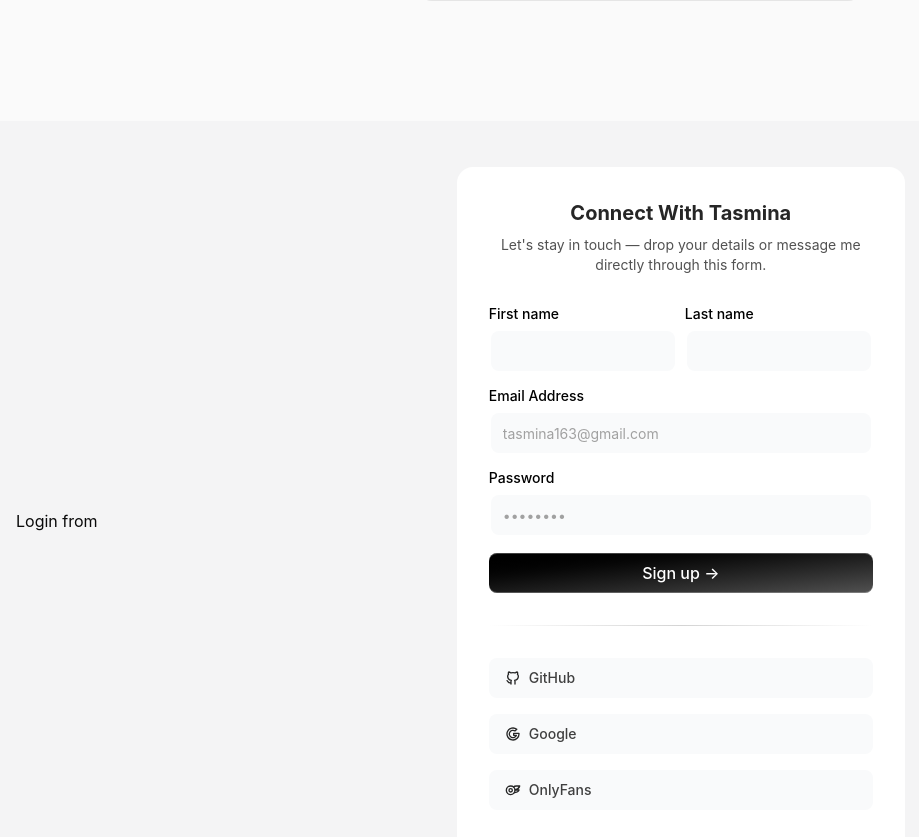
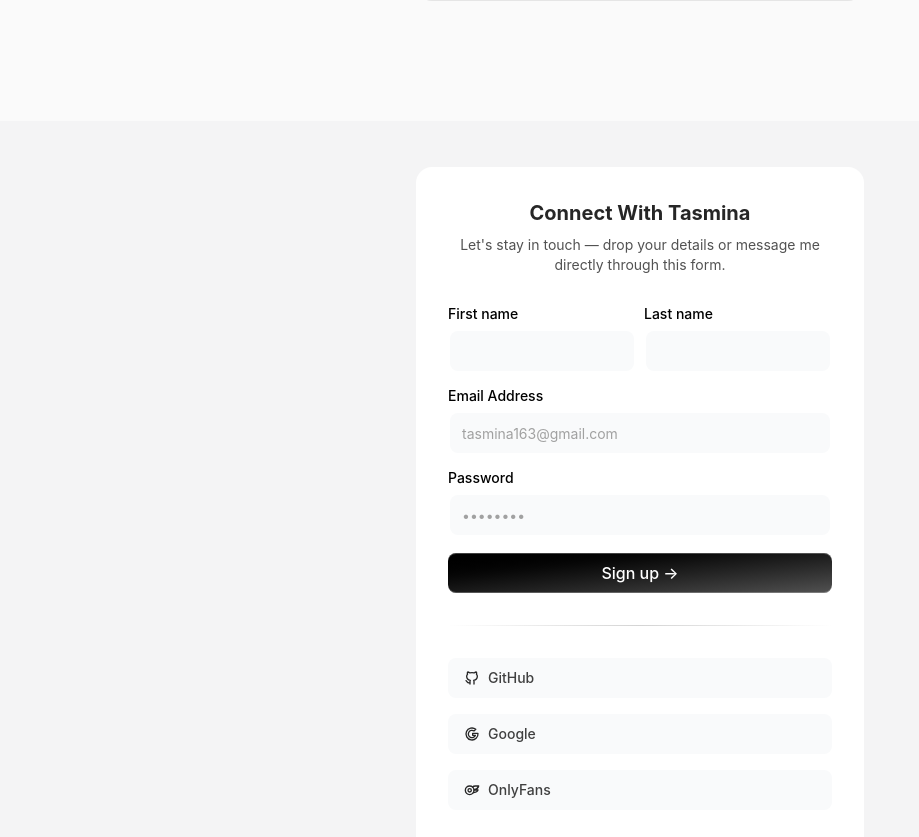
Before and after one commit to wptasmina/My-Portfolio, a Next.js app: page / in a window 1280 px wide. Shown: the part 7865-8702 px from the top of the page, without its empty margins (0-919 px from the left). Built offline with nearby package versions, Linux system fonts and the light colour scheme.

Commit message:
error fixt

```diff
--- a/components/ContastUs/Login.tsx
+++ b/components/ContastUs/Login.tsx
@@ -4,8 +4,6 @@ import SignupFormDemo from "../signup-form-demo";
 export default function Login() {
   return (
     <div className="bg-zinc-100 dark:bg-black/40 min-h-screen flex items-center justify-center p-4">
-
-     Login from
      <SignupFormDemo/>
     </div>
   )
```
